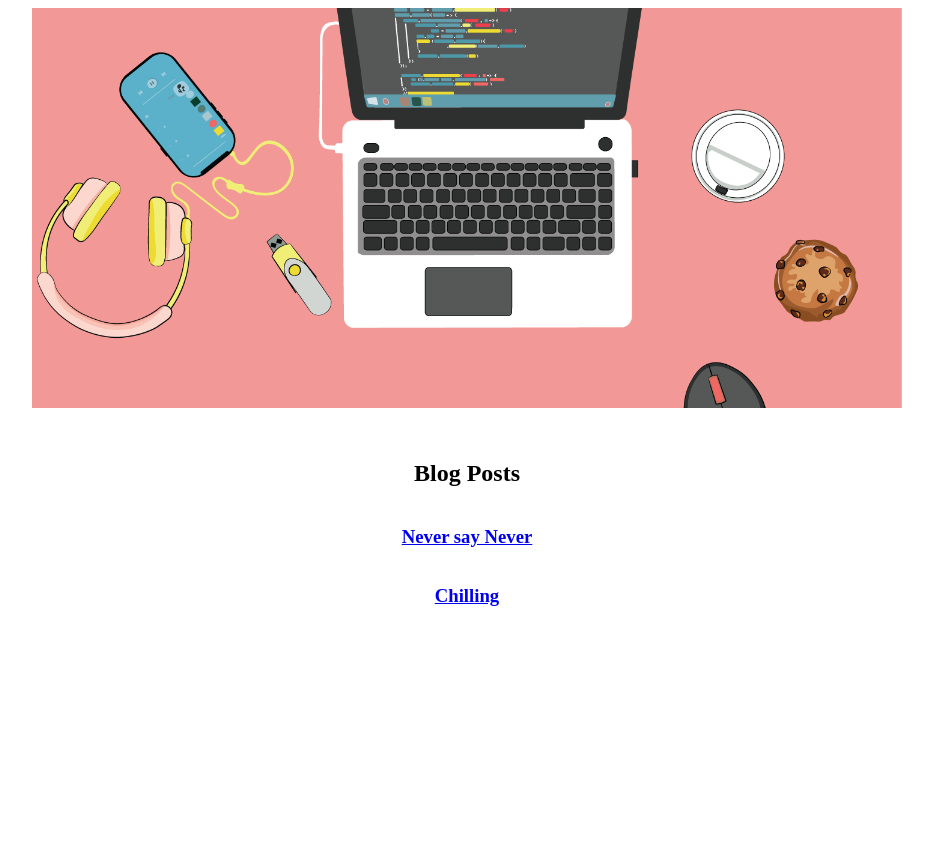
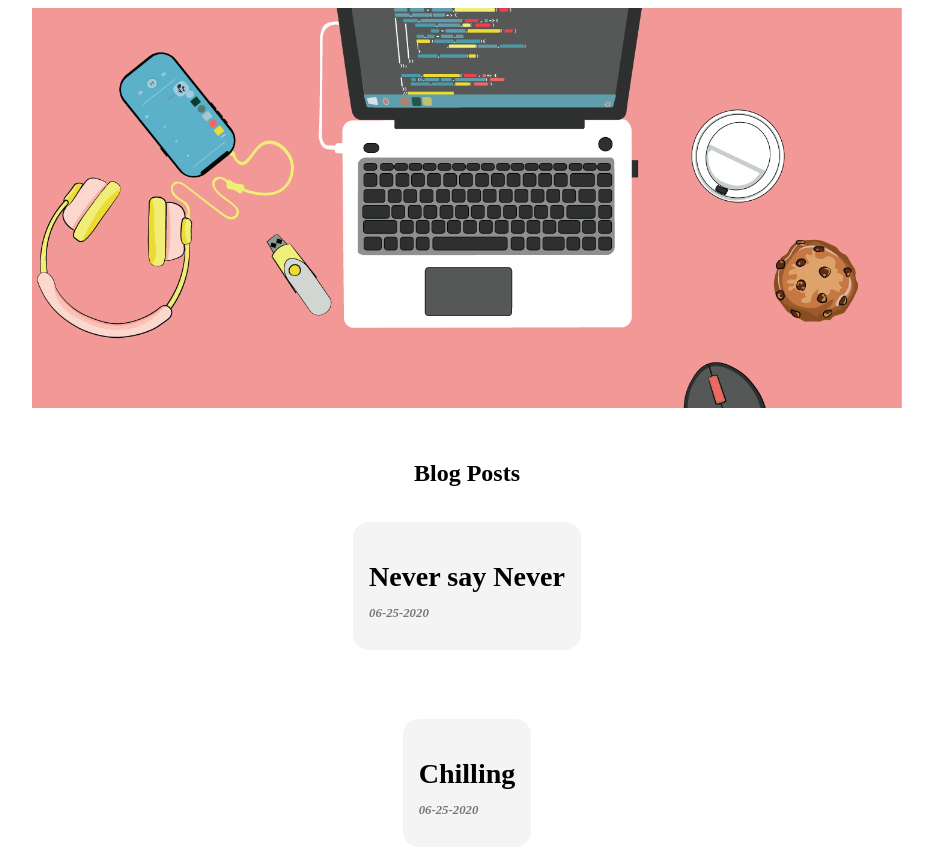
Before and after one commit to mathew461/Programmers-Blog, a Gatsby site: page / in a window 1280 px wide. Shown: the whole page, without its empty margins (173-1106 px from the left). Before the commit the page ends 800 px from the top, so only its background shows below. Built offline with nearby package versions, Linux system fonts and the light colour scheme; Gatsby itself is replaced by a stand-in of ours.

Commit message:
[Managed to implement a date for posts and added some CSS to the Blog Posts section]

```diff
--- a/src/pages/index.js
+++ b/src/pages/index.js
@@ -22,6 +22,7 @@ const IndexPage = () => {
             title
             author
             slug
+            date
           }
         }
       }
@@ -40,7 +41,10 @@ const IndexPage = () => {
         <h2>Blog Posts</h2>
         {data.allMdx.nodes.map(post => (
           <h3>
-            <Link to={post.frontmatter.slug}>{post.frontmatter.title}</Link>
+              <Link to={post.frontmatter.slug}>
+                <h2>{post.frontmatter.title}</h2>
+                <p>{post.frontmatter.date}</p>
+              </Link>
           </h3>
         ))}
       </BlogPreview>
@@ -56,4 +60,25 @@ const BlogPreview = styled.div`
   justify-content: center;
   align-items: center;
   padding: 2rem;
+
+  a {
+    margin: 1rem;
+    background: #f4f4f4;
+    color: #000000;
+    text-decoration: none;
+    display: block;
+    padding: 1rem;
+    border-radius: 1rem;
+  }
+  a:hover {
+    background: #e4e4e4
+  }
+  h2 {
+      margin-bottom: 0;
+  }
+  p {
+      color: #777777;
+      font-size: .8rem;
+      font-style: italic;
+  }
 `
--- a/src/posts/00-never-say-never.mdx
+++ b/src/posts/00-never-say-never.mdx
@@ -2,6 +2,7 @@
 title: Never say Never
 slug: never-say-never
 author: Mathew
+date: 06-25-2020
 ---
 
 import Header from '../components/header.js'
--- a/src/posts/01-Second-Project.mdx
+++ b/src/posts/01-Second-Project.mdx
@@ -2,6 +2,7 @@
 title: Chilling
 slug: chilling
 author: Mathew
+date: 06-25-2020
 ---
 
 An estimated 8 million people in England with mental health problems cannot get specialist help because they are not considered sick enough to qualify, NHS leaders have revealed as the toll of the pandemic is laid bare.
```
